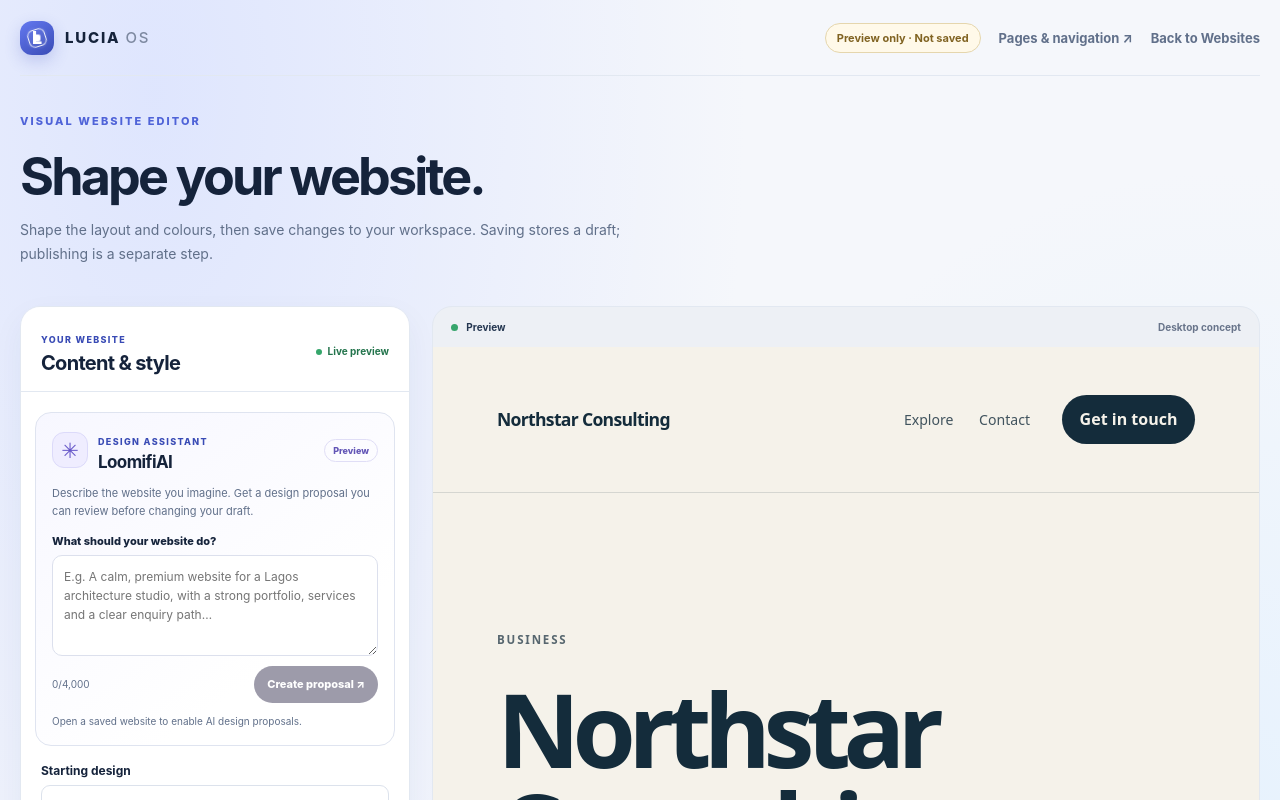
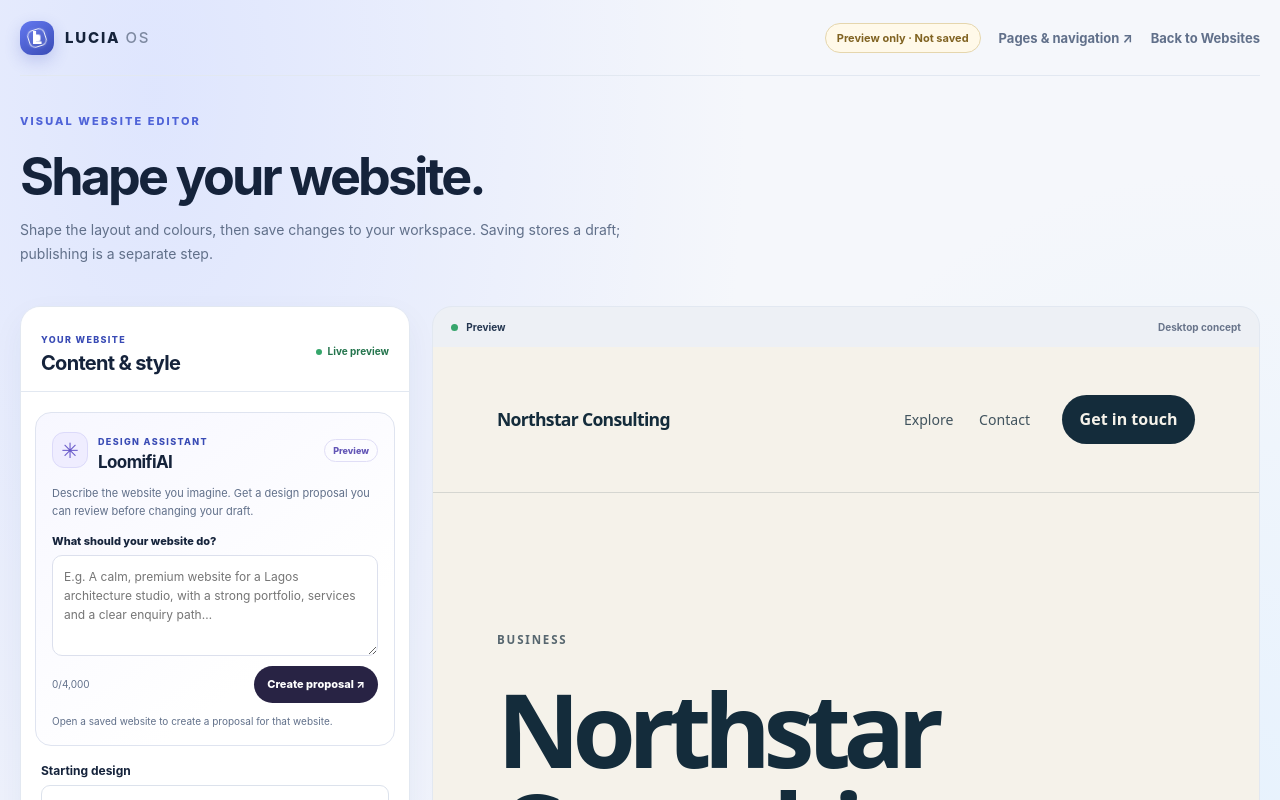
Before and after one commit to trendorafindsinc-jpg/lucia-os, a Next.js app: page /editor in a window 1280 px wide. Shown: the top 800 px of the page. Built offline with nearby package versions, Linux system fonts and the light colour scheme.

Commit message:
fix: keep LoomifiAI proposal button clickable

```diff
--- a/src/components/editor/visual-site-editor.tsx
+++ b/src/components/editor/visual-site-editor.tsx
@@ -176,8 +176,8 @@ export function VisualSiteEditor() {
             <p>Describe the website you imagine. Get a design proposal you can review before changing your draft.</p>
             <label className="loomifi-brief-label" htmlFor="loomifi-brief">What should your website do?</label>
             <textarea id="loomifi-brief" value={aiBrief} maxLength={4000} rows={4} placeholder="E.g. A calm, premium website for a Lagos architecture studio, with a strong portfolio, services and a clear enquiry path…" onChange={(event) => setAiBrief(event.target.value)} />
-            <div className="loomifi-card-footer"><span>{aiBrief.length}/4,000</span><button type="button" className="loomifi-generate" onClick={generateAIProposal} disabled={!websiteId || aiBusy || aiBrief.trim().length < 20}>{aiBusy ? "Creating…" : "Create proposal"} <span aria-hidden="true">↗</span></button></div>
-            {!websiteId && <p className="loomifi-helper">Open a saved website to enable AI design proposals.</p>}
+            <div className="loomifi-card-footer"><span>{aiBrief.length}/4,000</span><button type="button" className="loomifi-generate" onClick={generateAIProposal} disabled={aiBusy} aria-describedby="loomifi-button-help">{aiBusy ? "Creating…" : "Create proposal"} <span aria-hidden="true">↗</span></button></div>
+            <p className="loomifi-helper" id="loomifi-button-help">{!websiteId ? "Open a saved website to create a proposal for that website." : aiBrief.trim().length < 20 ? "Describe your website in at least 20 characters, then create your proposal." : "Your proposal will be shown for review. Nothing is saved or published automatically."}</p>
             {aiError && <p className="loomifi-error" role="alert">{aiError}</p>}
             {aiProposal && <p className="loomifi-helper" role="status">Proposal ready below. Nothing has been saved or published.</p>}
           </section>
```
